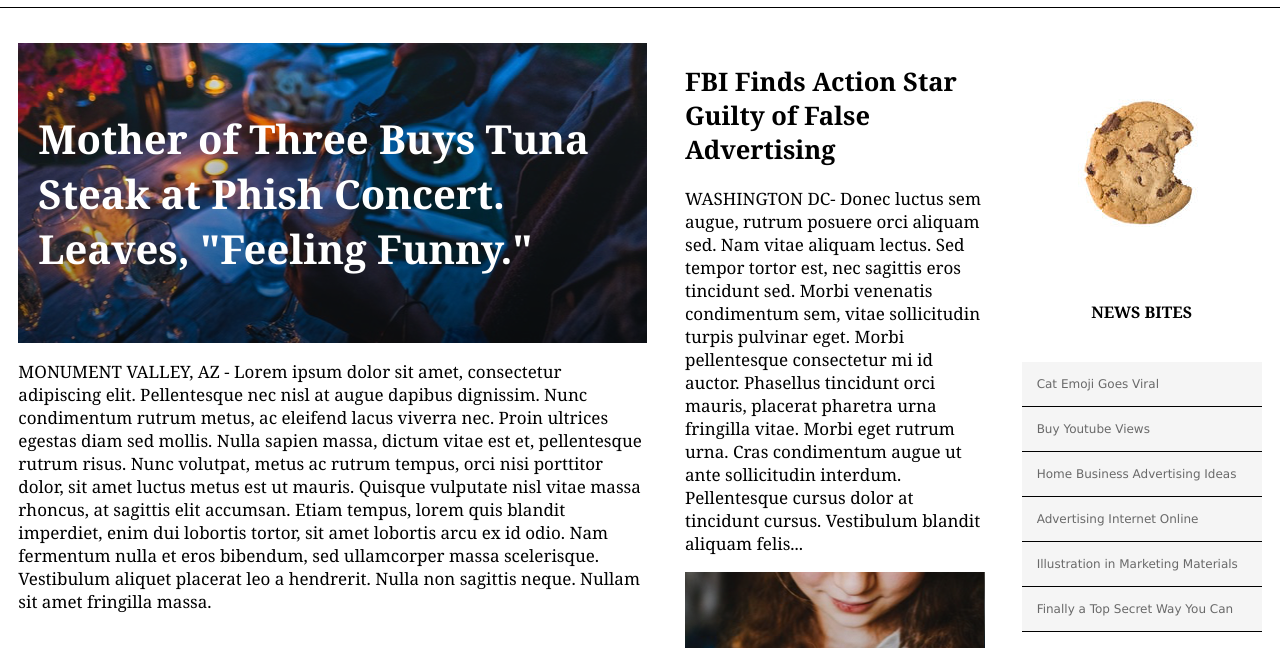
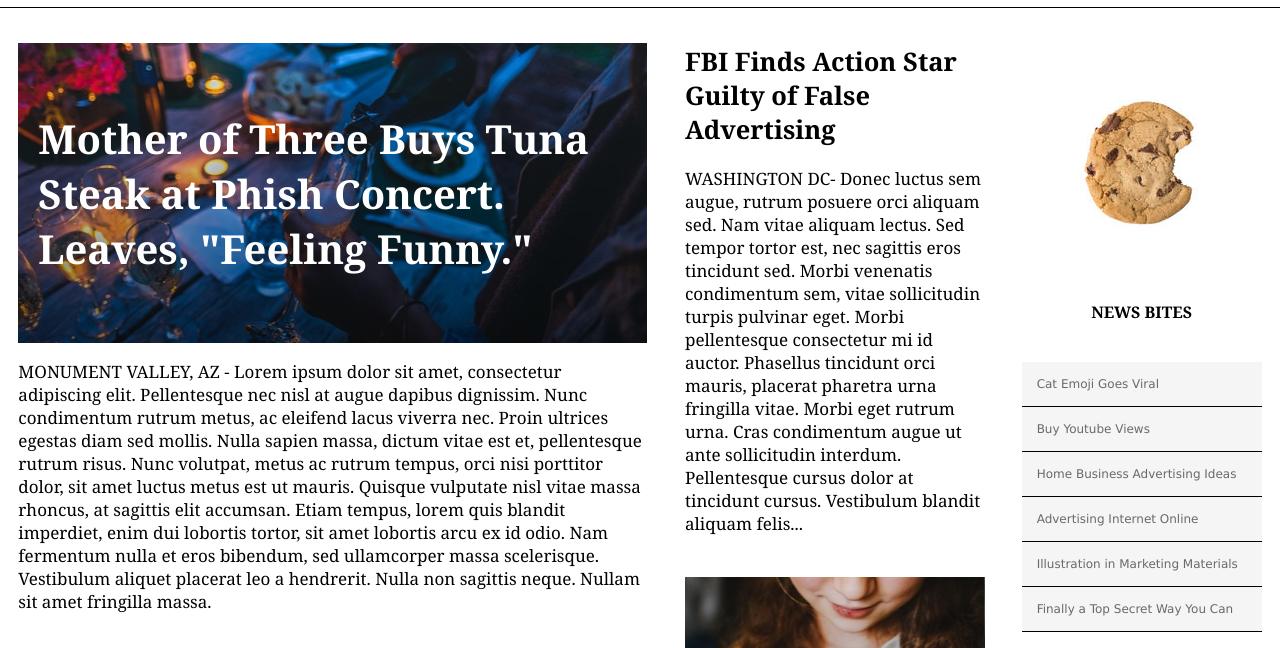
Before and after one commit to thankshermione/mytimes, a plain HTML site: page index.html in a window 1280 px wide. Shown: the part 73-721 px from the top of the page. Drawn offline with Linux system fonts and the light colour scheme.

Commit message:
fix padding

```diff
--- a/resources/css/style.css
+++ b/resources/css/style.css
@@ -142,6 +142,11 @@ body {
 
 .column.middle {
 	width: 300px;
+	padding-top: 15px;
+}
+
+.column.middle .article.text {
+	padding-bottom: 25px;
 }
 
 .column.right {
```
